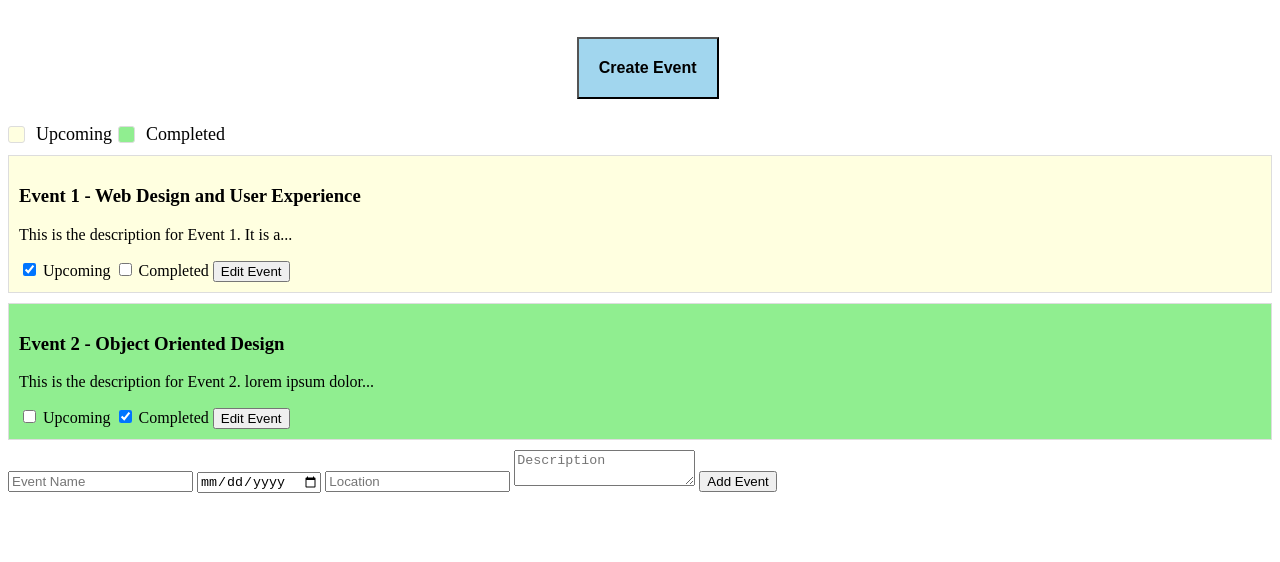
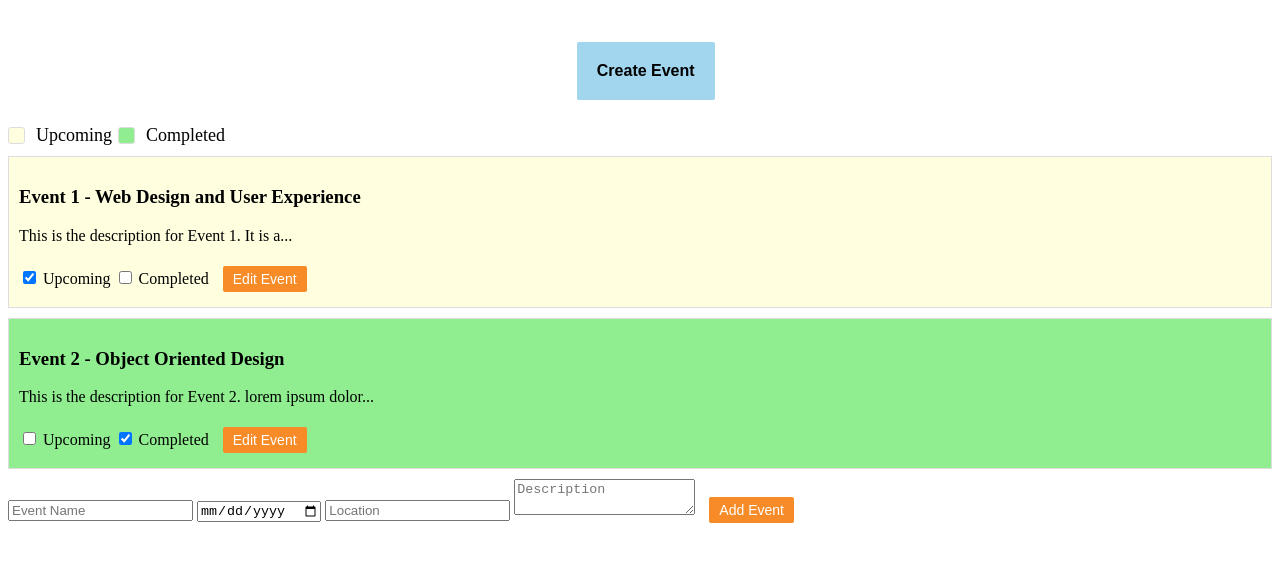
Before and after one commit to shreya2430/Event-Planner, a website: page index.html in a window 1280 px wide. Both pictures are taken after a click on the button "Create Event". Shown: the part 112-674 px from the top of the page. Drawn offline with nearby package versions, Linux system fonts and the light colour scheme; files that its build step writes are made by us from their sources.

Commit message:
add styling for button

```diff
--- a/js/app.js
+++ b/js/app.js
@@ -46,7 +46,7 @@ function expandEvent(id) {
           <p>Date: ${event.date}</p>
           <p>Location: ${event.location}</p>
           <p>Created On: ${event.createdAt}</p>
-          <button onclick="editEvent(${event.id}); event.stopPropagation();">Edit Event</button>
+          <button class="btn" onclick="editEvent(${event.id}); event.stopPropagation();">Edit Event</button>
         </div>`;
         eventElement.innerHTML = fullDetails;
     } else {
@@ -66,7 +66,7 @@ function editEvent(id) {
           <input type="date" id="edit-date-${id}" value="${event.date}">
           <input type="text" id="edit-location-${id}" value="${event.location}">
           <textarea id="edit-description-${id}">${event.description}</textarea>
-          <button onclick="saveEvent(${event.id}); event.stopPropagation();">Save</button>
+          <button class="btn" onclick="saveEvent(${event.id}); event.stopPropagation();">Save</button>
         </div>`;
         eventElement.innerHTML = editForm;
     }
@@ -91,7 +91,7 @@ document.getElementById('create-event').addEventListener('click', function () {
       <input type="date" id="new-date">
       <input type="text" id="new-location" placeholder="Location">
       <textarea id="new-description" placeholder="Description"></textarea>
-      <button onclick="addEvent()">Add Event</button>
+      <button class="btn" onclick="addEvent()">Add Event</button>
     </div>`;
     document.getElementById('events-list').innerHTML += newEventForm;
 });
@@ -126,7 +126,7 @@ function displayEvents(events) {
         <p>${truncatedDesc}</p>
         <label><input type="checkbox" ${event.upcoming ? 'checked' : ''} onclick="toggleUpcoming(${event.id}); event.stopPropagation();"> Upcoming</label>
         <label><input type="checkbox" ${event.completed ? 'checked' : ''} onclick="toggleCompleted(${event.id}); event.stopPropagation();"> Completed</label>
-         <button onclick="editEvent(${event.id}); event.stopPropagation();">Edit Event</button>
+         <button class="btn" onclick="editEvent(${event.id}); event.stopPropagation();">Edit Event</button>
       </div>`;
         eventsList.innerHTML += eventItem;
     });
--- /dev/null
+++ b/scss/_button.scss
@@ -0,0 +1,23 @@
+/* Common Button Styles */
+button {
+    padding: 5px 10px;
+    border-radius: 2px;
+    border: none;
+    cursor: pointer;
+    font-size: 14px;
+    font-weight: 250;
+    margin: 5px 0;
+    margin-left: 10px;
+}
+
+/* Save Button Specific Styles */
+.btn{
+    background-color: #f68b27;
+    color: white;
+    transition: background-color 0.3s ease;
+}
+
+.btn:hover {
+    background-color: rgb(251, 114, 1);
+    /* Darker green on hover */
+}
--- a/scss/main.scss
+++ b/scss/main.scss
@@ -1,5 +1,6 @@
 @import 'mixins';
+@import 'header';
 @import 'create-event';
 @import 'status-legend';
+@import 'button';
 @import 'event';
-@import 'header';
```
